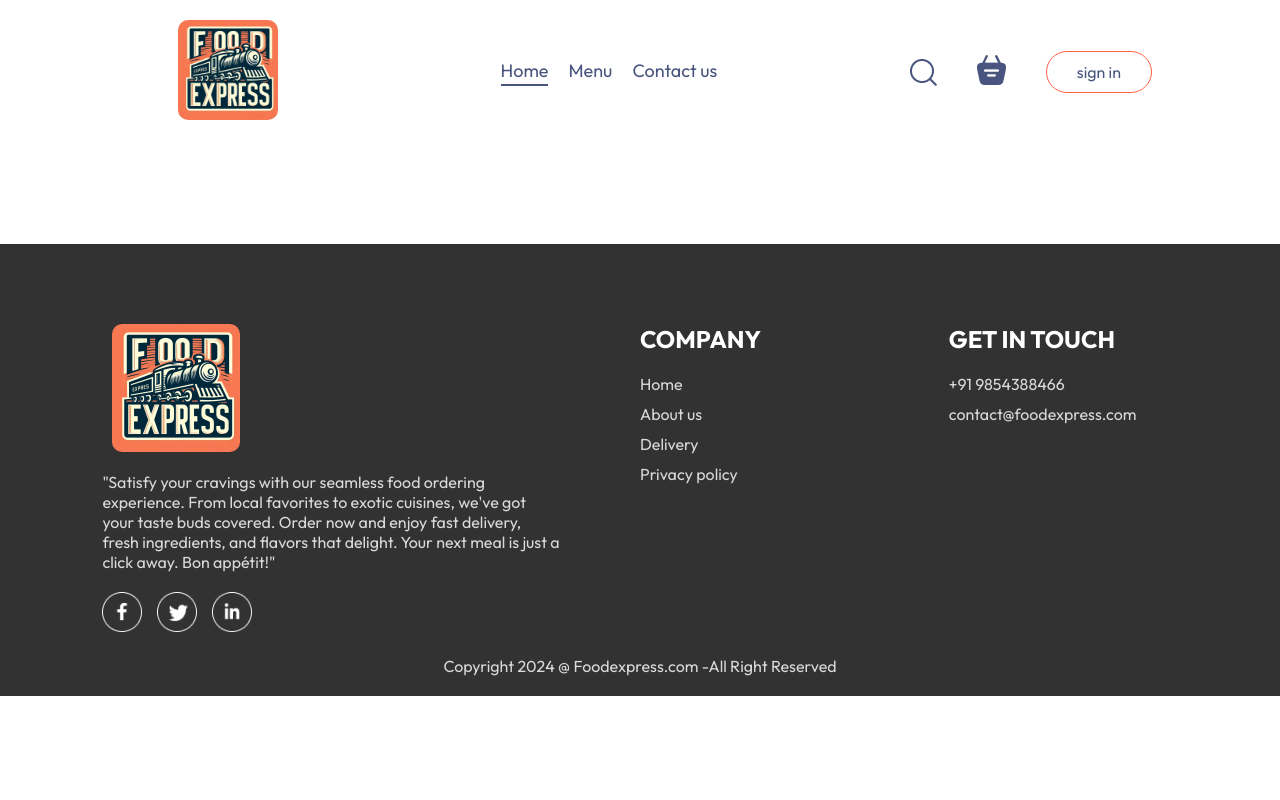
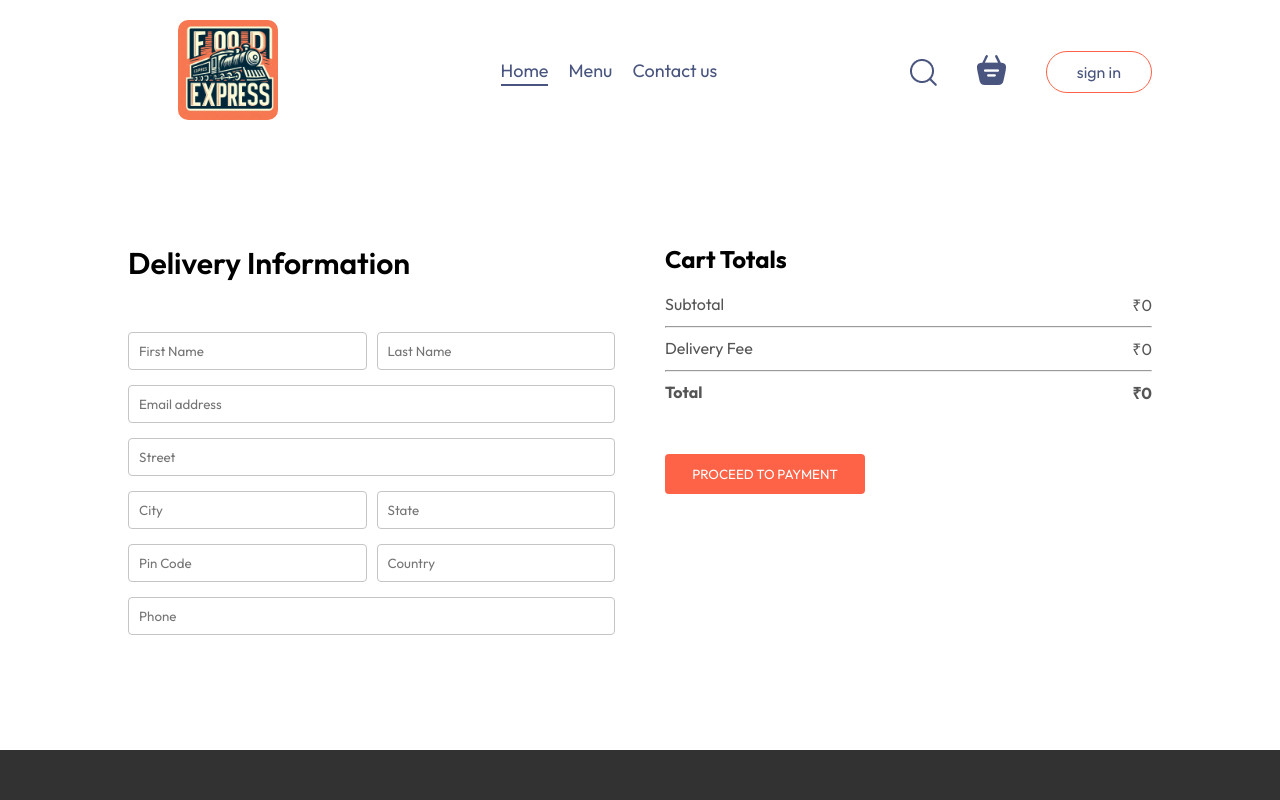
Before and after one commit to Suhas-R57/foodapp, a React (Vite) app: page /order in a window 1280 px wide. Shown: the top 800 px of the page. Built offline with nearby package versions, Linux system fonts and the light colour scheme.

Commit message:
modified

```diff
--- a/src/pages/Cart/Cart.jsx
+++ b/src/pages/Cart/Cart.jsx
@@ -1,10 +1,13 @@
 import React, { useContext } from 'react'
 import './Cart.css';
 import {StoreContext} from '../../context/StoreContext'
+import { Navigate, useNavigate } from 'react-router-dom';
 
 const Cart = () => {
 
   const {cartItems,food_list,removeFromCart, getTotalCartAmount} = useContext(StoreContext);
+
+  const navigate = useNavigate();
 
   return (
     <div className='cart'>
@@ -57,8 +60,8 @@
               <b>₹{getTotalCartAmount()===0?0:getTotalCartAmount()+50}</b>
             </div>
           </div>
-          <button>PROCEED TO CHECKOUT</button>
-        </div>
+          <button onClick={()=>navigte('/order')}>PROCEED TO CHECKOUT</button>
+        </div>a
         <div className="cart-promocode">
           <div>
             <p>If You have a promo code,Enter it here</p>
--- a/src/pages/PlaceOrder/PlaceOrder.css
+++ b/src/pages/PlaceOrder/PlaceOrder.css
@@ -0,0 +1,39 @@
+.place-order{
+    display: flex;
+    align-items: start;
+    justify-content: space-between;
+    gap:50px;
+    margin-top: 100px;
+
+}
+.place-order-left{
+    width: 100%;
+    max-width: max(30%,500px);
+}
+.place-order-left .title{
+    font-size: 30px;
+    font-weight: 600;
+    margin-bottom: 50px;
+}
+.place-order-left input{
+    margin-bottom: 15px;
+    width: 100%;
+    padding: 10px;
+    border: 1px solid #c5c5c5;
+    border-radius: 4px;
+    outline-color: tomato;
+}
+
+.place-order-left .multi-fields{
+    display: flex;
+    gap: 10px;
+}
+
+.place-order-right{
+    width: 100%;
+    max-width: max(40%,500px);
+}
+
+.place-order .cart-total button{
+    margin-top: 30px;
+}
--- a/src/pages/PlaceOrder/PlaceOrder.jsx
+++ b/src/pages/PlaceOrder/PlaceOrder.jsx
@@ -1,11 +1,58 @@
-import React from 'react'
+import React, { useContext } from 'react'
 import './PlaceOrder.css';
+import { StoreContext } from '../../context/StoreContext';
 
 const PlaceOrder = () => {
+
+  const {getTotalCartAmount} = useContext(StoreContext)
+
+
   return (
-    <div>
+    <form className='place-order'>
+      <div className="place-order-left">
+         <p className="title">Delivery Information</p>
+         <div className="multi-fields">
+          <input type="text" placeholder='First Name'/>
+          <input type="text" placeholder='Last Name'/>
+         </div>
+         <input type="text" placeholder='Email address'/>
+         <input type="text" placeholder='Street'/>
+         <div className="multi-fields">
+          <input type="text" placeholder='City'/>
+          <input type="text" placeholder='State'/>
+         </div>
+         <div className="multi-fields">
+          <input type="text" placeholder='Pin Code'/>
+          <input type="text" placeholder='Country'/>
+         </div>
+         <input type="text" placeholder='Phone' />
+      </div>
+      <div className="place-order-right">
+        <div className="cart-total">
+          <h2>Cart Totals</h2>
+          <div>
+            <div className="cart-total-details">
+              <p>Subtotal</p>
+              <p>₹{getTotalCartAmount()}</p>
+            </div>
+            <hr />
+            <div className="cart-total-details">
+              <p>Delivery Fee</p>
+              <p>₹{getTotalCartAmount()===0?0:50}</p>
+            </div>
+            <hr />
+            <div className="cart-total-details">
+              <b>Total</b>
+              <b>₹{getTotalCartAmount()===0?0:getTotalCartAmount()+50}</b>
+            </div>
 
-    </div>
+        </div>
+        <button >PROCEED TO PAYMENT</button>
+
+      </div>
+     </div>
+
+    </form>
   )
 }
 
```
